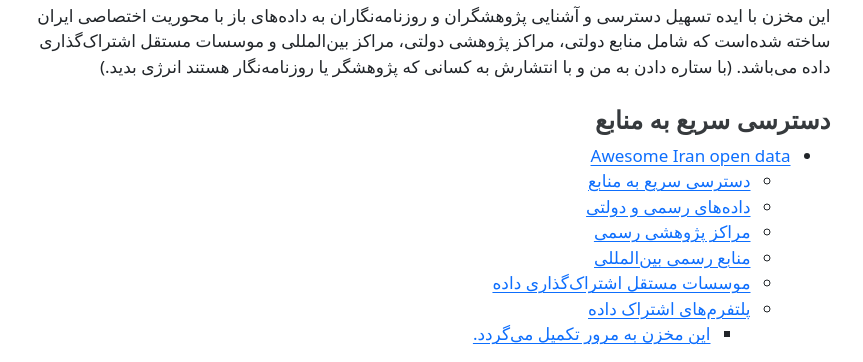
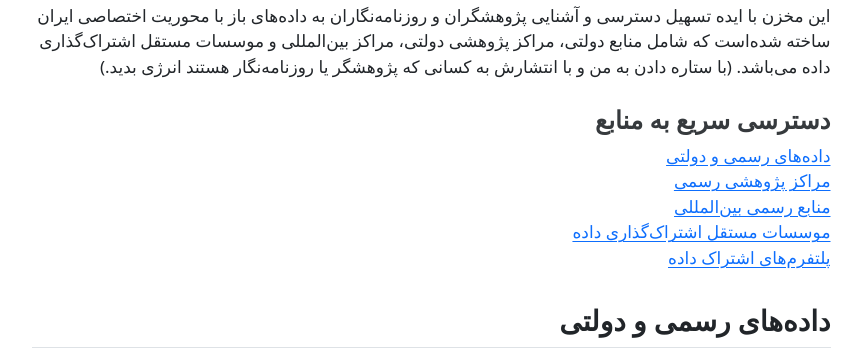
Before and after one commit to alirezach/awesome-iran-opendata, a plain HTML site: page index.html in a window 1280 px wide. Shown: the part 1023-1385 px from the top of the page, without its empty margins (209-1072 px from the left). Drawn offline with Linux system fonts and the light colour scheme.

Commit message:
edit finel+ver0.1

```diff
--- a/index.html
+++ b/index.html
@@ -60,20 +60,7 @@ ul.task-list li input[type="checkbox"] {
 <p>این مخزن با ایده تسهیل دسترسی و آشنایی پژوهشگران و روزنامه‌نگاران به داده‌های باز با محوریت اختصاصی ایران ساخته شده‌است که شامل منابع دولتی، مراکز پژوهشی دولتی، مراکز بین‌المللی و موسسات مستقل اشتراک‌گذاری داده می‌باشد. (با ستاره دادن به من و با انتشارش به کسانی که پژوهشگر یا روزنامه‌نگار هستند انرژی بدید.)</p>
 <section id="دسترسی-سریع-به-منابع" class="level3">
 <h3 class="anchored" data-anchor-id="دسترسی-سریع-به-منابع">دسترسی سریع به منابع</h3>
-<ul>
-<li><a href="#awesome-iran-open-data">Awesome Iran open data</a>
-<ul>
-<li><a href="#دسترسی-سریع-به-منابع">دسترسی سریع به منابع</a></li>
-<li><a href="#دادههای-رسمی-و-دولتی">داده‌های رسمی و دولتی</a></li>
-<li><a href="#مراکز-پژوهشی-رسمی">مراکز پژوهشی رسمی</a></li>
-<li><a href="#منابع-رسمی-بینالمللی">منابع رسمی بین‌المللی</a></li>
-<li><a href="#موسسات-مستقل-اشتراکگذاری-داده">موسسات مستقل اشتراک‌گذاری داده</a></li>
-<li><a href="#پلتفرمهای-اشتراک-داده">پلتفرم‌های اشتراک داده</a>
-<ul>
-<li><a href="#این-مخزن-به-مرور-تکمیل-میگردد">این مخزن به مرور تکمیل می‌گردد.</a></li>
-</ul></li>
-</ul></li>
-</ul>
+<p><a href="#دادههای-رسمی-و-دولتی">داده‌های رسمی و دولتی</a><br> <a href="#مراکز-پژوهشی-رسمی">مراکز پژوهشی رسمی</a><br><a href="#منابع-رسمی-بینالمللی">منابع رسمی بین‌المللی</a><br><a href="#موسسات-مستقل-اشتراکگذاری-داده">موسسات مستقل اشتراک‌گذاری داده</a><br><a href="#پلتفرمهای-اشتراک-داده">پلتفرم‌های اشتراک داده</a></p>
 </section>
 <section id="دادههای-رسمی-و-دولتی" class="level2">
 <h2 class="anchored" data-anchor-id="دادههای-رسمی-و-دولتی">داده‌های رسمی و دولتی</h2>
@@ -668,13 +655,16 @@ ul.task-list li input[type="checkbox"] {
 </tbody>
 </table>
 <p>اگر علاقه‌مند به داده‌های باز هستید، به مخزن <a href="https://github.com/awesomedata/awesome-public-datasets">Awesome Public Data</a> نیز سر بزنید.</p>
+<section id="منابع" class="level4">
+<h4 class="anchored" data-anchor-id="منابع">منابع</h4>
 <p>بخشی از اطلاعات این مخزن از منابع زیر جمع‌اوری شده‌اند:</p>
 <ol type="1">
 <li><a href="https://d-learn.ir/courses/storytelling-data-and-journalism/lesson/public-data-in-iran/">داده‌های عمومی در ایران</a>،دقیقه</li>
 </ol>
+</section>
 <section id="این-مخزن-به-مرور-تکمیل-میگردد." class="level3">
 <h3 class="anchored" data-anchor-id="این-مخزن-به-مرور-تکمیل-میگردد.">این مخزن به مرور تکمیل می‌گردد.</h3>
-<p>اگر منابع دیگری می‌شناسید، می‌توانید به لیست فوق اضافه کنید. یا مستقیما به <a href="https://github.com/alirezach/awesome-iran-opendata"><img src="https://img.shields.io/badge/GitHub-مخزن_پروژه-181717?style=flat&amp;logo=github&amp;logoColor=white.png" class="img-fluid" alt="GitHub"></a> سربزنید و پیشنهادات خود را ثبت کنید. یا اگر آشنایی با فضای گیتهاب ندارید به ایمیل <a href="mailto:alireza.chamanzar91@gmail.com"><img src="https://img.shields.io/badge/Email-من-D14836?style=flat&amp;logo=gmail&amp;logoColor=white.png" class="img-fluid" alt="Email"></a> ارسال کنید.</p>
+<p>اگر منابع دیگری می‌شناسید، می‌توانید به لیست فوق اضافه کنید. مستقیما به <a href="https://github.com/alirezach/awesome-iran-opendata"><img src="https://img.shields.io/badge/GitHub-مخزن_پروژه-181717?style=flat&amp;logo=github&amp;logoColor=white.png" class="img-fluid" alt="GitHub"></a> سربزنید و پیشنهادات خود را ثبت کنید. یا اگر آشنایی با فضای گیتهاب ندارید به ایمیل <a href="mailto:alireza.chamanzar91@gmail.com"><img src="https://img.shields.io/badge/Email-من-D14836?style=flat&amp;logo=gmail&amp;logoColor=white.png" class="img-fluid" alt="Email"></a> ارسال کنید.</p>
 <p></p>
 </section>
 </section>
```
Also changed, not shown: 1 other file.
